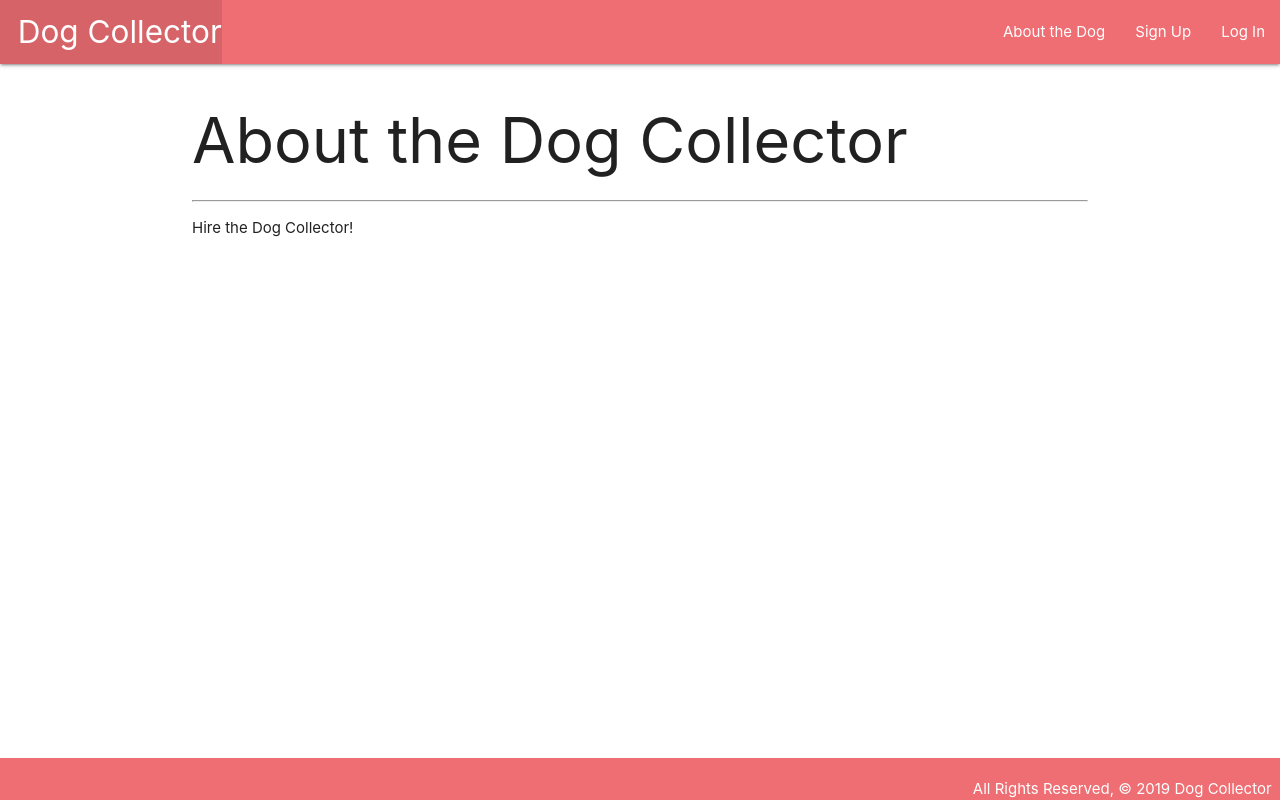
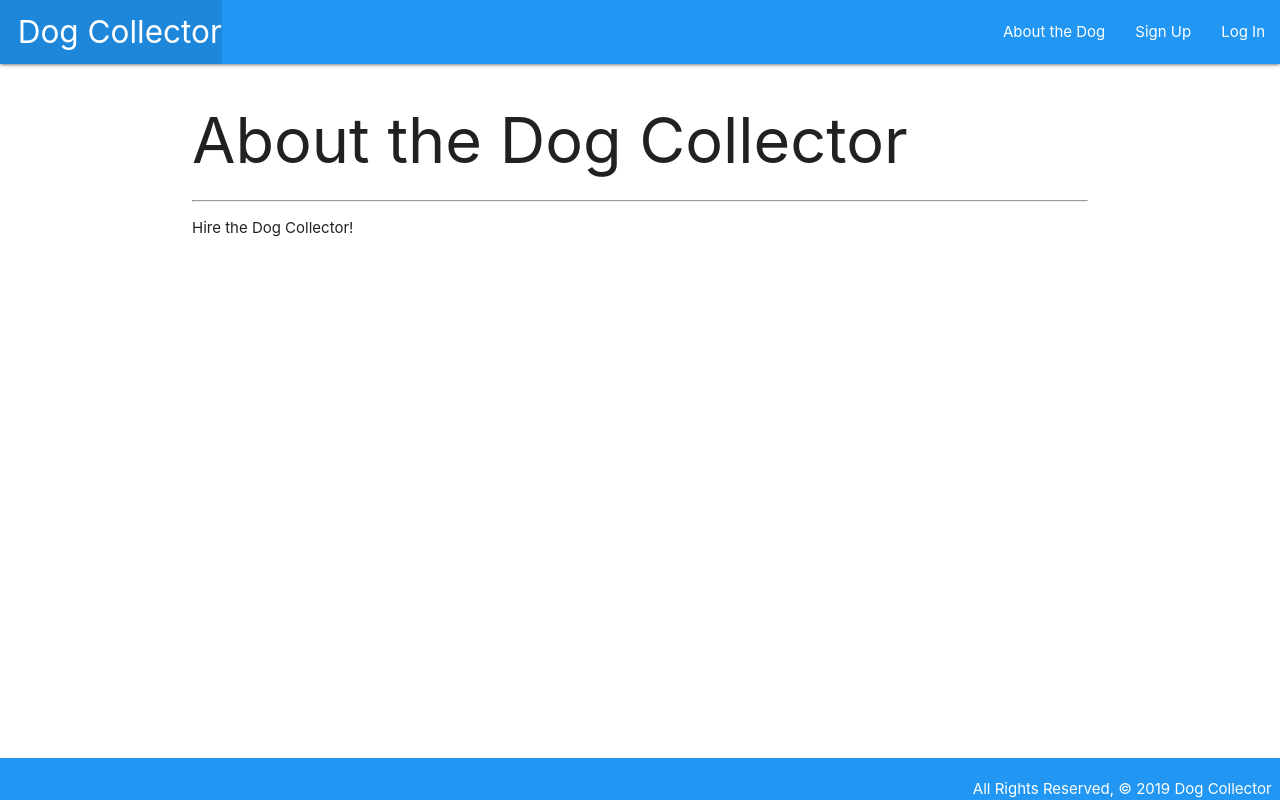
Before and after one commit to leonelRos/Dogs-Collector, a Django app: page /about/ in a window 1280 px wide. Run offline with Django 3.2, Linux system fonts and the light colour scheme.

Commit message:
css update

```diff
--- a/dogcollector/main_app/templates/base.html
+++ b/dogcollector/main_app/templates/base.html
@@ -14,7 +14,7 @@
 <body>
   <header class="navbar-fixed">
     <nav>
-      <div class="nav-wrapper">
+      <div class="nav-wrapper blue">
         <ul>
           <li><a href="/" class="left brand-logo">&nbsp;&nbsp;Dog Collector</a></li>
         </ul>
@@ -38,7 +38,7 @@
     {% block content %}
     {% endblock %}
   </main>
-  <footer class="page-footer">
+  <footer class="page-footer blue">
     <div class="right">All Rights Reserved, &copy; 2019 Dog Collector &nbsp;</div>
   </footer>
 </body>
```
